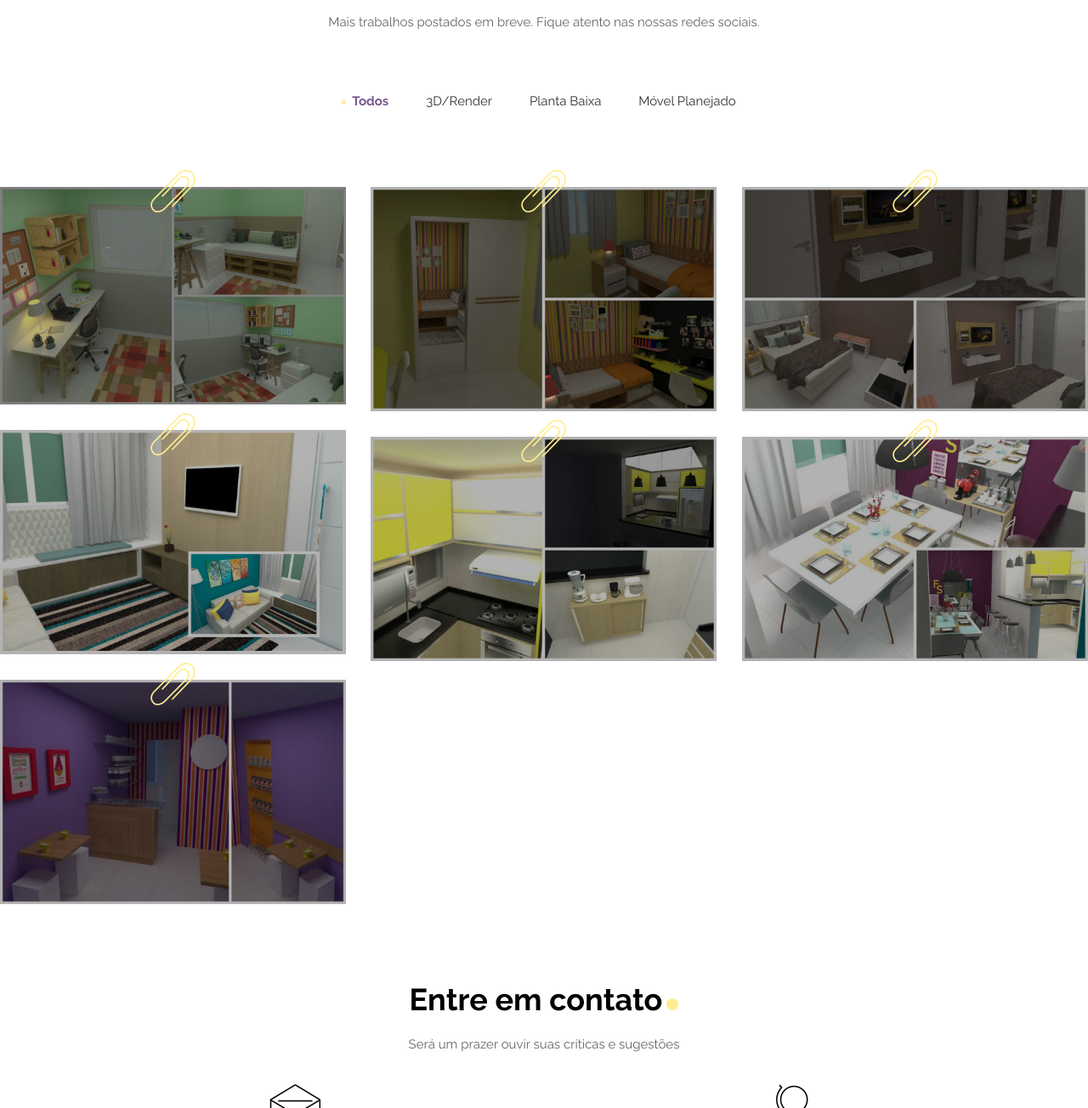
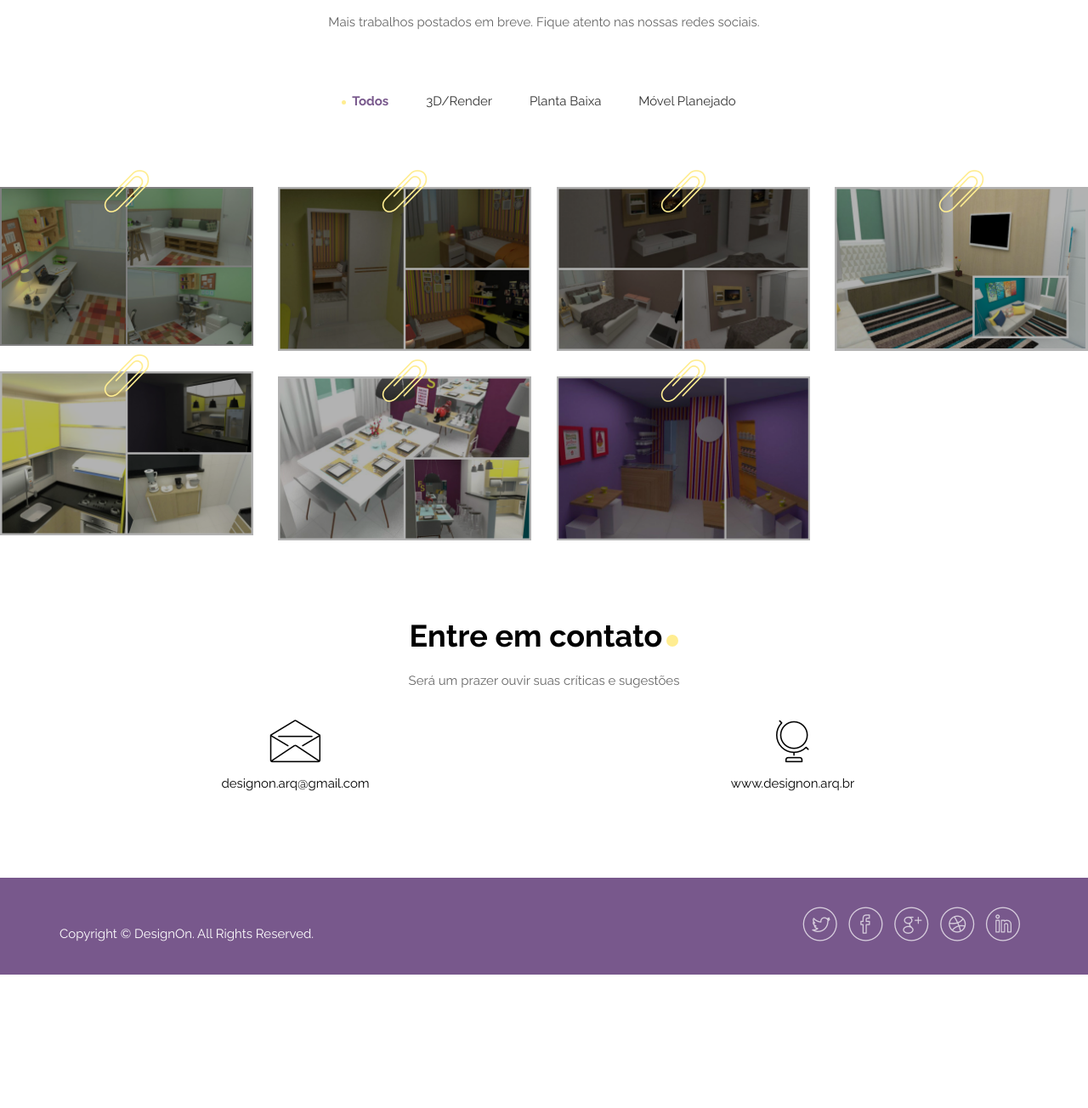
Before and after one commit to franklindias/designon, a Django app: page / in a window 1280 px wide. Shown: the part 3691-4995 px from the top of the page at 85% size. After the commit the page ends 4838 px from the top, so only its background shows below. Run offline with Django 3.2, Linux system fonts and the light colour scheme; some libraries are stand-ins or nearby versions.

Commit message:
resize showcase images

```diff
--- a/designon/core/templates/index.html
+++ b/designon/core/templates/index.html
@@ -317,7 +317,7 @@ type="text/javascript";e.parentNode.insertBefore($,e)})(document,"script");
 			</ul>
 			<div class="container-fluid">
 				<div class="row-showcase row-baseline row js-isotope">
-					<div class="col-showcase col-baseline col-sm-6 col-md-4 3d js-isotope-item">
+					<div class="col-showcase col-baseline col-sm-6 col-md-3 3d js-isotope-item">
 						<a href="{% static 'images/showcase/collage.jpg'%}" title="Escritório">
 	  						<figure>
 	  							<img alt="Decoração de um escritório de baixo custo" src="{% static 'images/showcase/collage.jpg'%}">
@@ -331,7 +331,7 @@ type="text/javascript";e.parentNode.insertBefore($,e)})(document,"script");
 						</a>
 						<span class="icon-showcase text-yellow icon icon-paperclip"></span>
 					</div>
-					<div class="col-showcase col-baseline col-sm-6 col-md-4 3d js-isotope-item">
+					<div class="col-showcase col-baseline col-sm-6 col-md-3 3d js-isotope-item">
 						<a href="{% static 'images/showcase/collage_quarto1.jpg'%}" title="Quarto de Solteiro">
 	  						<figure>
 	  							<img alt="Quarto de Solteiro" src="{% static 'images/showcase/collage_quarto1.jpg'%}">
@@ -343,7 +343,7 @@ type="text/javascript";e.parentNode.insertBefore($,e)})(document,"script");
 	  						<span class="icon-showcase text-yellow icon icon-paperclip"></span>
 						</a>
 					</div>
-					<div class="col-showcase col-baseline col-sm-6 col-md-4 3d js-isotope-item">
+					<div class="col-showcase col-baseline col-sm-6 col-md-3 3d js-isotope-item">
 						<a href="{% static 'images/showcase/collage_casal.jpg'%}" title="Quarto de Casal">
 	  						<figure>
 	  							<img alt="Decoração de quarto de casal" src="{% static 'images/showcase/collage_casal.jpg'%}">
@@ -355,7 +355,7 @@ type="text/javascript";e.parentNode.insertBefore($,e)})(document,"script");
 	  						<span class="icon-showcase text-yellow icon icon-paperclip"></span>
 						</a>
 					</div>
-					<div class="col-showcase col-baseline col-sm-6 col-md-4 3d js-isotope-item">
+					<div class="col-showcase col-baseline col-sm-6 col-md-3 3d js-isotope-item">
 						<a href="{% static 'images/showcase/collage_sala.jpg'%}" title="Sala de Estar">
 	  						<figure>
 	  							<img alt="Sugestão de decoração de sala de estar" src="{% static 'images/showcase/collage_sala.jpg'%}">
@@ -367,7 +367,7 @@ type="text/javascript";e.parentNode.insertBefore($,e)})(document,"script");
 	  						<span class="icon-showcase text-yellow icon icon-paperclip"></span>
 						</a>
 					</div>
-					<div class="col-showcase col-baseline col-sm-6 col-md-4 3d js-isotope-item">
+					<div class="col-showcase col-baseline col-sm-6 col-md-3 3d js-isotope-item">
 						<a href="{% static 'images/showcase/collage_cozinha.jpg'%}" title="Cozinha">
 	  						<figure>
 	  							<img alt="Sugestão de decoração de cozinha e armário planejado" src="{% static 'images/showcase/collage_cozinha.jpg'%}">
@@ -379,7 +379,7 @@ type="text/javascript";e.parentNode.insertBefore($,e)})(document,"script");
 	  						<span class="icon-showcase text-yellow icon icon-paperclip"></span>
 						</a>
 					</div>
-					<div class="col-showcase col-baseline col-sm-6 col-md-4 3d js-isotope-item">
+					<div class="col-showcase col-baseline col-sm-6 col-md-3 3d js-isotope-item">
 						<a href="{% static 'images/showcase/collage_jantar.jpg'%}" title="Sala de Jantar">
 	  						<figure>
 	  							<img alt="Sugestão de decoração para sala de jantar" src="{% static 'images/showcase/collage_jantar.jpg'%}">
@@ -391,7 +391,7 @@ type="text/javascript";e.parentNode.insertBefore($,e)})(document,"script");
 	  						<span class="icon-showcase text-yellow icon icon-paperclip"></span>
 						</a>
 					</div>
-					<div class="col-showcase col-baseline col-sm-6 col-md-4 3d js-isotope-item">
+					<div class="col-showcase col-baseline col-sm-6 col-md-3 3d js-isotope-item">
 						<a href="{% static 'images/showcase/collage-lanchonete.jpg'%}" title="Projeto de decoração para lanchonete">
 	  						<figure>
 	  							<img alt="SProjeto de decoração para lanchonete" src="{% static 'images/showcase/collage-lanchonete.jpg'%}">
```
